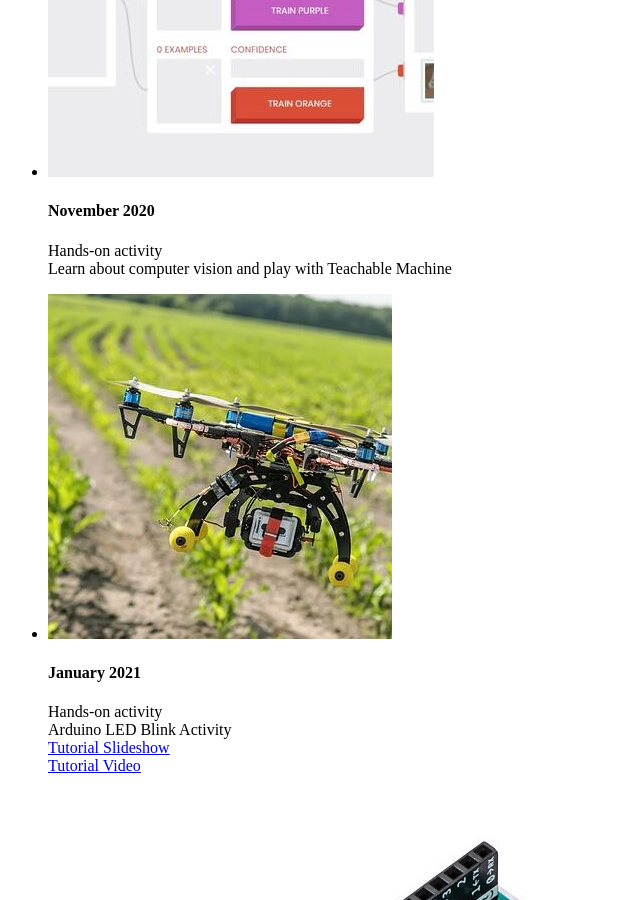
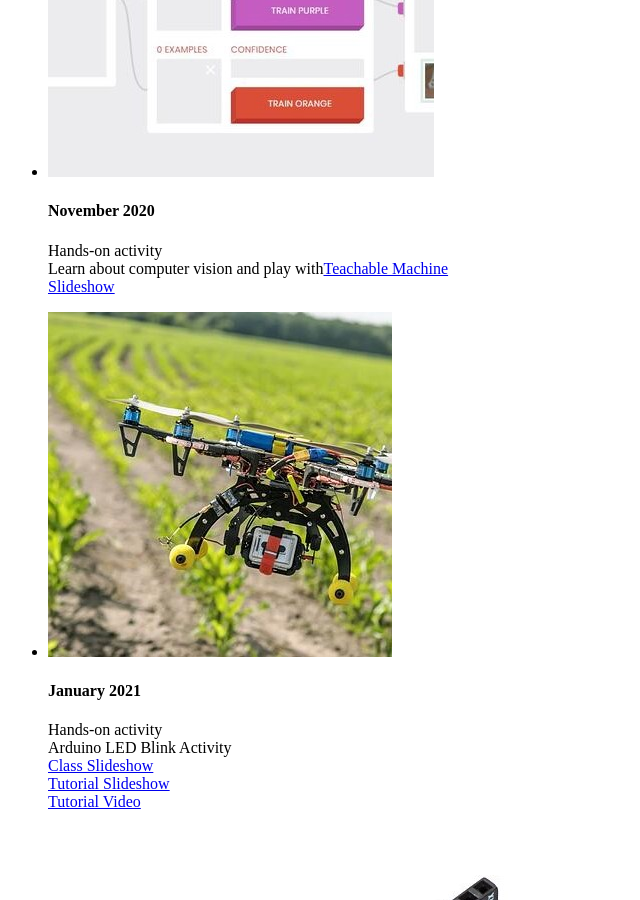
Before and after one commit to 4Hjccc/4Hjccc.github.io, a Jekyll site: the page built from index.html, in a window 1280 px wide and 900 px high, scrolled down 2731 px. Shown: the whole window, without its empty margins (0-640 px from the left). Built offline with Jekyll 4.4.1, drawn with Linux system fonts in a browser that asks for light colours; some web fonts are replaced.

Commit message:
added nov slides, jan slides

```diff
--- a/_includes/about.html
+++ b/_includes/about.html
@@ -34,7 +34,7 @@
                                     <!--<h4 class="subheading">November</h4>-->
                                 </div>
                                 <div class="timeline-body">
-                                    <p class="text-muted">Hands-on activity<br>Learn about computer vision and play with Teachable Machine</p>
+                                    <p class="text-muted">Hands-on activity<br>Learn about computer vision and play with<a href="https://teachablemachine.withgoogle.com/train">Teachable Machine</a> <br><a href="../files/November.pdf">Slideshow</a></p>
                                 </div>
                             </div>
                         </li>
@@ -48,7 +48,7 @@
                                     <!--<h4 class="subheading">January</h4>-->
                                 </div>
                                 <div class="timeline-body">
-                                    <p class="text-muted">Hands-on activity<br>Arduino LED Blink Activity <br><a href="../files/LED_directions.pdf">Tutorial Slideshow</a> <br><a href="../files/LED_tutorial.mp4">Tutorial Video</a></p>
+                                    <p class="text-muted">Hands-on activity<br>Arduino LED Blink Activity <br><a href="../files/January.pdf">Class Slideshow</a><br><a href="../files/LED_directions.pdf">Tutorial Slideshow</a> <br><a href="../files/LED_tutorial.mp4">Tutorial Video</a></p>
                                 </div>
                             </div>
                         </li>
```
